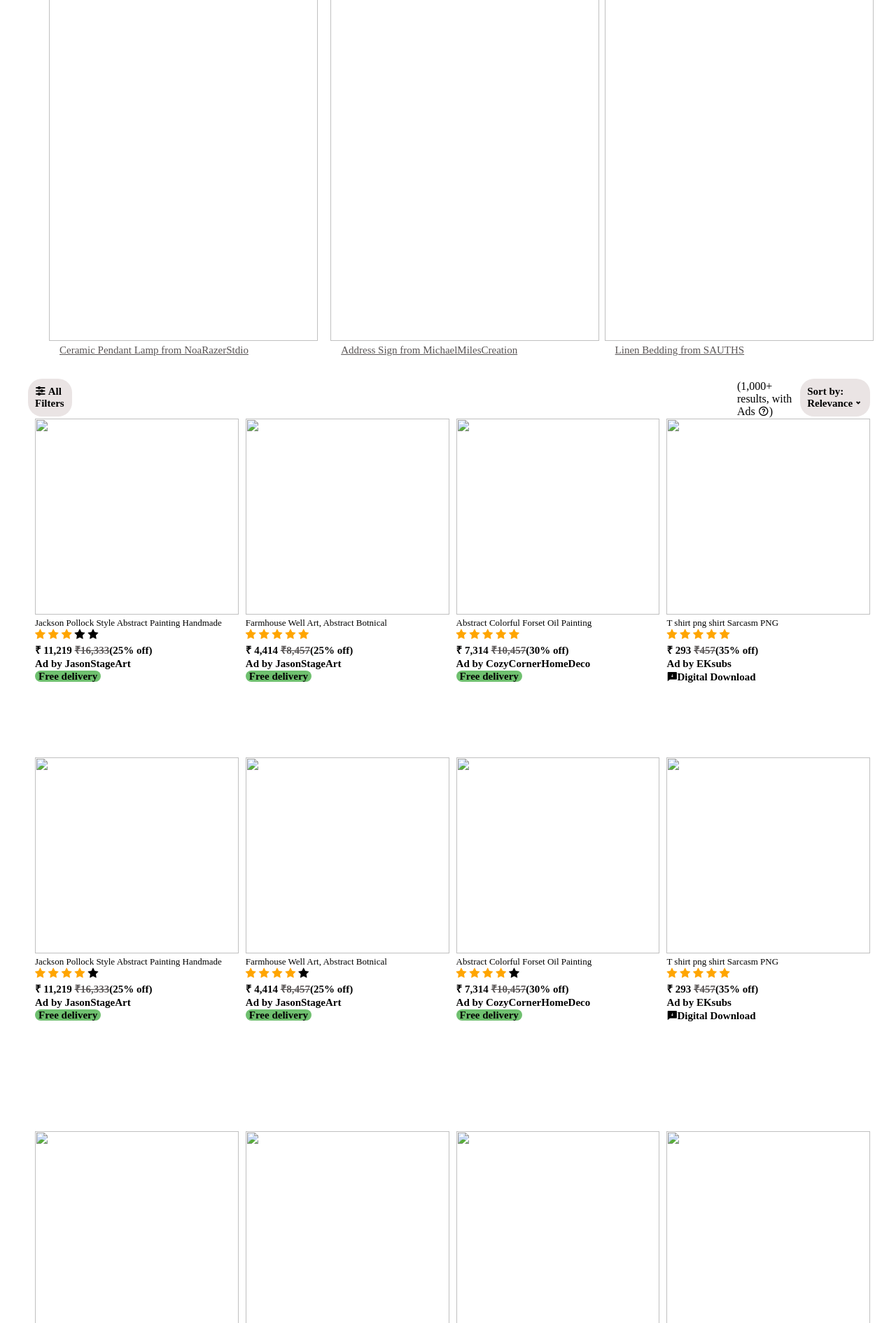
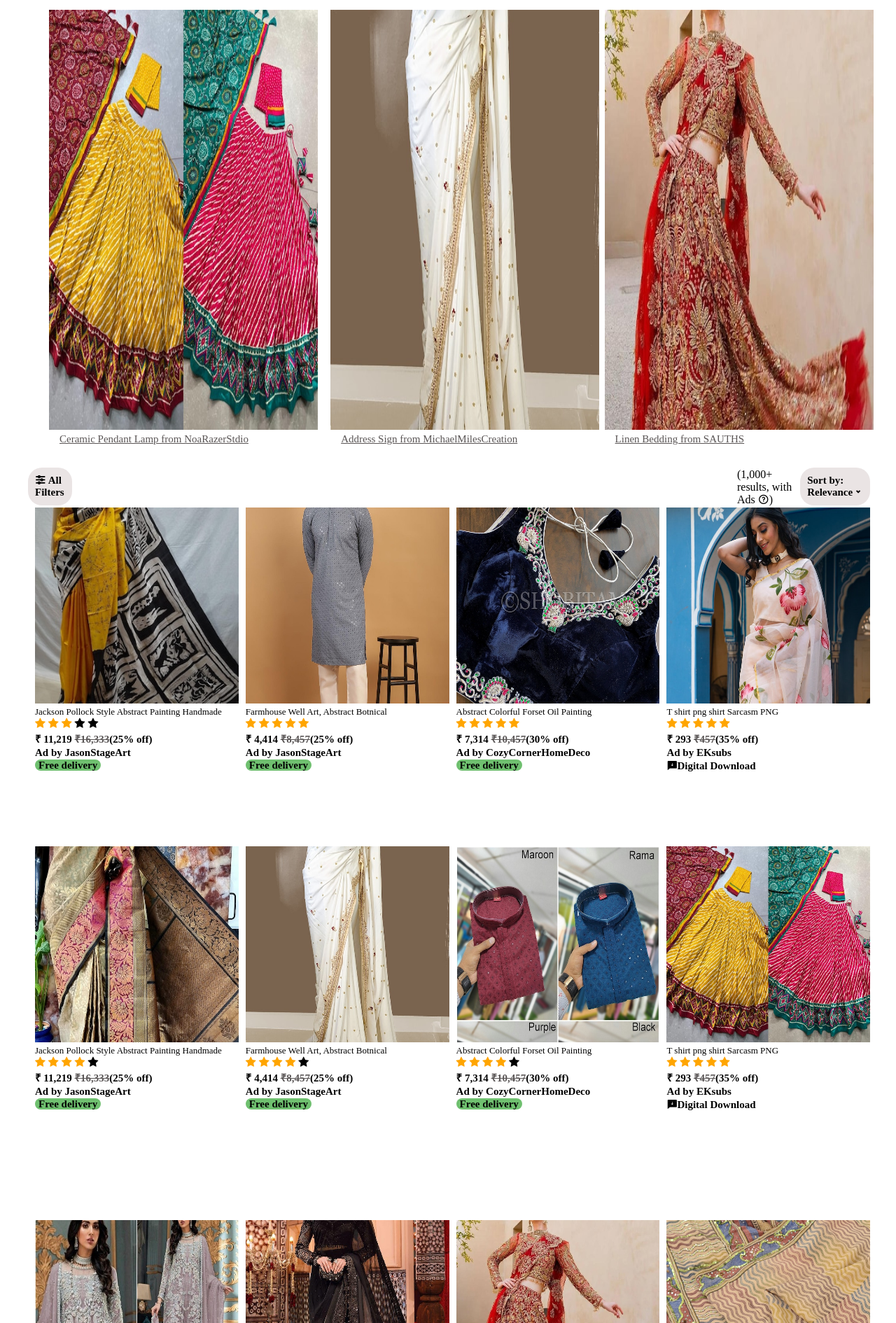
Before and after one commit to vthakare321/projectEtsy, a plain HTML site: page fashion.html in a window 1280 px wide. Shown: the part 538-2428 px from the top of the page at 70% size. Drawn offline with nearby package versions, Linux system fonts and the light colour scheme.

Commit message:
Update fashion.html

```diff
--- a/fashion.html
+++ b/fashion.html
@@ -4,9 +4,9 @@
     <meta charset="UTF-8">
     <meta name="viewport" content="width=device-width, initial-scale=1.0">
     <title>Fashion</title>
-    <link rel="apple-touch-icon" sizes="180x180" href="/favicon_io/apple-touch-icon.png" href="/favicon_io/">
-    <link rel="icon" type="image/png" sizes="32x32" href="/favicon_io/favicon-32x32.png">
-    <link rel="icon" type="image/png" sizes="16x16" href="/favicon_io/favicon-16x16.png">
+    <link rel="apple-touch-icon" sizes="180x180" href="apple-touch-icon.png" href="/favicon_io/">
+    <link rel="icon" type="image/png" sizes="32x32" href="favicon-32x32.png">
+    <link rel="icon" type="image/png" sizes="16x16" href="favicon-16x16.png">
     <link rel="manifest" href="favicon_io/site.webmanifest">
     <link rel="stylesheet" href="https://cdnjs.cloudflare.com/ajax/libs/font-awesome/4.7.0/css/font-awesome.min.css">
     <link
@@ -52,27 +52,27 @@
     <div id="home-decor1">
         <div class="div1">
             <!-- <img src="/image/Etsy India - Shop for handmade_ vintage_ custom_ and unique gifts for everyone/Home Decor - Etsy India/il_680x540.4270671324_3tbk.jpg" alt=""> -->
-             <img src="/image/Indian Ethnic Clothing - Etsy India/il_680x540.1933518654_1573.jpg" alt="">
+             <img src="il_680x540.1933518654_1573.jpg" alt="">
             <h3>Boys' Ethnic Clothing</h3>
         </div>
 
         <div class="div1">
-            <img src="/image/Indian Ethnic Clothing - Etsy India/il_680x540.6326816626_kqgl.jpg" alt="">
+            <img src="il_680x540.6326816626_kqgl.jpg" alt="">
             <h3>Women Clothing</h3>
         </div>
 
         <div class="div1">
-            <img src="/image/Gender-Neutral Kids_ Clothing - Etsy India/il_680x540.2607317724_stsz.jpg" alt="">
+            <img src="il_680x540.2607317724_stsz.jpg" alt="">
             <h3>Kids Clothing</h3>
         </div>
 
         <div class="div1">
-            <img src="/image/Men_s Western Clothing - Etsy India/il_340x270.6370680861_ps8d.jpg" alt="">
+            <img src="il_340x270.6370680861_ps8d.jpg" alt="">
             <h3>Mens' Western Clothing</h3>
         </div>
 
         <div class="div1">
-            <img src="/image/Gender-Neutral Adult Clothing - Etsy India/il_680x540.6339086431_6337.jpg" alt="">
+            <img src="il_680x540.6339086431_6337.jpg" alt="">
             <h3>Adult Clothing</h3>
         </div>
 
@@ -89,17 +89,17 @@
     <div id="home-decor2">
 
     <div class="div2">
-        <img src="/image/Indian Ethnic Clothing - Etsy India/il_680x540.6163262890_oxlc.jpg" alt="">
+        <img src="il_680x540.6163262890_oxlc.jpg" alt="">
         <a href="">Ceramic Pendant Lamp from NoaRazerStdio</a>
     </div>
 
     <div class="div2">
-        <img src="/image/Indian Ethnic Clothing - Etsy India/il_680x540.5406327745_6w1l.jpg" alt="">
+        <img src="il_680x540.5406327745_6w1l.jpg" alt="">
         <a href="">Address Sign from MichaelMilesCreation</a>
     </div>
 
     <div class="div2">
-        <img src="/image/Indian Ethnic Clothing - Etsy India/il_680x540.6309547116_r0oo.jpg" alt="">
+        <img src="il_680x540.6309547116_r0oo.jpg" alt="">
         <a href="">Linen Bedding from SAUTHS</a>
     </div>
 
@@ -116,7 +116,7 @@
     </div>
     <div class="page-decore3-2">
         <div class="page-decore-pic">
-            <img src="/image/Indian Ethnic Clothing - Etsy India/il_340x270.5769113485_m51e.jpg" alt="">
+            <img src="il_340x270.5769113485_m51e.jpg" alt="">
             <h6>Jackson Pollock Style Abstract Painting Handmade</h6>
             <span class="fa fa-star checked"></span>
             <span class="fa fa-star checked"></span>
@@ -129,7 +129,7 @@
         </div>
 
         <div class="page-decore-pic">
-            <img src="/image/Indian Ethnic Clothing - Etsy India/il_680x540.6373638881_hpi3.jpg" alt="">
+            <img src="il_680x540.6373638881_hpi3.jpg" alt="">
             <h6>Farmhouse Well Art, Abstract Botnical</h6>
             <span class="fa fa-star checked"></span>
             <span class="fa fa-star checked"></span>
@@ -142,7 +142,7 @@
         </div>
 
         <div class="page-decore-pic">
-            <img src="/image/Indian Ethnic Clothing - Etsy India/il_680x540.4048247426_t7zh.jpg" alt="">
+            <img src="il_680x540.4048247426_t7zh.jpg" alt="">
             <h6>Abstract Colorful Forset Oil Painting</h6>
             <span class="fa fa-star checked"></span>
             <span class="fa fa-star checked"></span>
@@ -155,7 +155,7 @@
         </div>
 
         <div class="page-decore-pic">
-            <img src="/image/Indian Ethnic Clothing - Etsy India/il_680x540.4592384559_9kom.jpg" alt="">
+            <img src="il_680x540.4592384559_9kom.jpg" alt="">
             <h6>T shirt png shirt Sarcasm PNG</h6>
             <span class="fa fa-star checked"></span>
             <span class="fa fa-star checked"></span>
@@ -173,7 +173,7 @@
 
     <div class="page-decore3-2">
         <div class="page-decore-pic">
-            <img src="/image/Indian Ethnic Clothing - Etsy India/il_680x540.4913406209_3slw.jpg" alt="">
+            <img src="il_680x540.4913406209_3slw.jpg" alt="">
             <h6>Jackson Pollock Style Abstract Painting Handmade</h6>
             <span class="fa fa-star checked"></span>
             <span class="fa fa-star checked"></span>
@@ -186,7 +186,7 @@
         </div>
 
         <div class="page-decore-pic">
-            <img src="/image/Indian Ethnic Clothing - Etsy India/il_680x540.5406327745_6w1l.jpg" alt="">
+            <img src="il_680x540.5406327745_6w1l.jpg" alt="">
             <h6>Farmhouse Well Art, Abstract Botnical</h6>
             <span class="fa fa-star checked"></span>
             <span class="fa fa-star checked"></span>
@@ -199,7 +199,7 @@
         </div>
 
         <div class="page-decore-pic">
-            <img src="/image/Indian Ethnic Clothing - Etsy India/il_680x540.5727960136_3kuu.jpg" alt="">
+            <img src="il_680x540.5727960136_3kuu.jpg" alt="">
             <h6>Abstract Colorful Forset Oil Painting</h6>
             <span class="fa fa-star checked"></span>
             <span class="fa fa-star checked"></span>
@@ -212,7 +212,7 @@
         </div>
 
         <div class="page-decore-pic">
-            <img src="/image/Indian Ethnic Clothing - Etsy India/il_680x540.6163262890_oxlc.jpg" alt="">
+            <img src="il_680x540.6163262890_oxlc.jpg" alt="">
             <h6>T shirt png shirt Sarcasm PNG</h6>
             <span class="fa fa-star checked"></span>
             <span class="fa fa-star checked"></span>
@@ -229,7 +229,7 @@
 <div class="page-decor3">
     <div class="page-decore3-2">
         <div class="page-decore-pic">
-            <img src="/image/Indian Ethnic Clothing - Etsy India/il_680x540.6234503283_h0qu.jpg" alt="">
+            <img src="il_680x540.6234503283_h0qu.jpg" alt="">
             <h6>Jackson Pollock Style Abstract Painting Handmade</h6>
             <span class="fa fa-star checked"></span>
             <span class="fa fa-star checked"></span>
@@ -242,7 +242,7 @@
         </div>
 
         <div class="page-decore-pic">
-            <img src="/image/Indian Ethnic Clothing - Etsy India/il_680x540.6252058728_i2og.jpg" alt="">
+            <img src="il_680x540.6252058728_i2og.jpg" alt="">
             <h6>Farmhouse Well Art, Abstract Botnical</h6>
             <span class="fa fa-star checked"></span>
             <span class="fa fa-star checked"></span>
@@ -255,7 +255,7 @@
         </div>
 
         <div class="page-decore-pic">
-            <img src="/image/Indian Ethnic Clothing - Etsy India/il_680x540.6309547116_r0oo.jpg" alt="">
+            <img src="il_680x540.6309547116_r0oo.jpg" alt="">
             <h6>Abstract Colorful Forset Oil Painting</h6>
             <span class="fa fa-star checked"></span>
             <span class="fa fa-star checked"></span>
@@ -268,7 +268,7 @@
         </div>
 
         <div class="page-decore-pic">
-            <img src="/image/Indian Ethnic Clothing - Etsy India/il_680x540.6318861522_k78b.jpg" alt="">
+            <img src="il_680x540.6318861522_k78b.jpg" alt="">
             <h6>T shirt png shirt Sarcasm PNG</h6>
             <span class="fa fa-star checked"></span>
             <span class="fa fa-star checked"></span>
@@ -286,28 +286,28 @@
     <h1>Resently Viewed</h1>
     <div id="home-decor4-1">
         <div class="home-decore4-1-1">
-            <img src="/image/Women_s Western Clothing - Etsy India/il_680x540.6371739349_7r2h.jpg" alt="">
+            <img src="il_680x540.6371739349_7r2h.jpg" alt="">
             <h2>WHOLE SHOP</h2>
             <h4>DepArtPrints</h4>
             <h2>&#8377; 130</h2>
             <s>&#8377 522</s>(75% off)
         </div>
         <div class="home-decore4-1-1">
-            <img src="/image/Indian Ethnic Clothing - Etsy India/il_680x540.6377657887_dkpv.jpg" alt="">
+            <img src="il_680x540.6377657887_dkpv.jpg" alt="">
             <h2>WHOLE SHOP</h2>
             <h4>DepArtPrints</h4>
             <h2>&#8377; 130</h2>
             <s>&#8377 522</s>(75% off)
         </div>
         <div class="home-decore4-1-1">
-            <img src="/image/Boys_ Western Clothing - Etsy India/il_680x540.6322821643_l4t2.jpg" alt="">
+            <img src="il_680x540.6322821643_l4t2.jpg" alt="">
             <h2>WHOLE SHOP</h2>
             <h4>DepArtPrints</h4>
             <h2>&#8377; 130</h2>
             <s>&#8377 522</s>(75% off)
         </div>
         <div class="home-decore4-1-1">
-            <img src="/image/Indian Ethnic Clothing - Etsy India/il_680x540.6373654477_9hvl.jpg" alt="">
+            <img src="il_680x540.6373654477_9hvl.jpg" alt="">
             <h2>WHOLE SHOP</h2>
             <h4>DepArtPrints</h4>
             <h2>&#8377; 130</h2>
```
